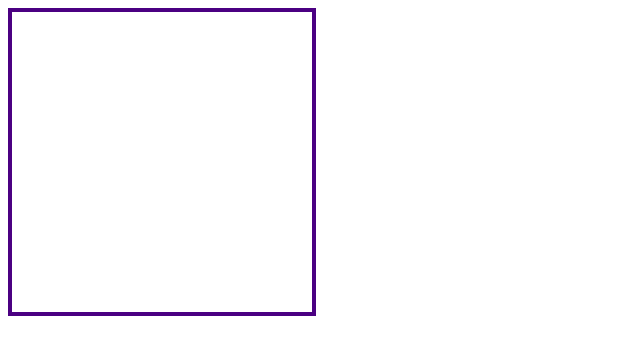
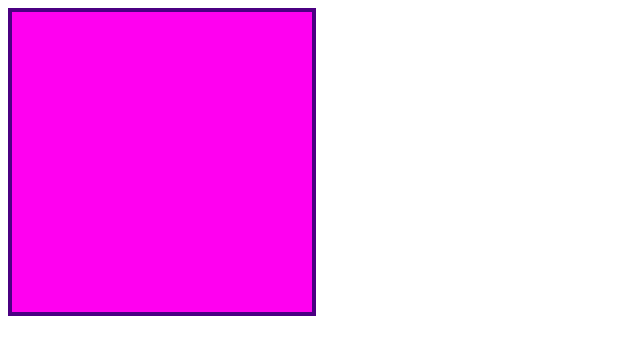
Before and after one commit to devon-wolf/color-changer-lab, a React app: page / in a window 1280 px wide. Shown: the top 354 px of the page, without its empty margins (0-640 px from the left). Built offline with nearby package versions, Linux system fonts and the light colour scheme.

Commit message:
Add container

```diff
--- a/src/components/app/App.jsx
+++ b/src/components/app/App.jsx
@@ -1,6 +1,6 @@
 import React from 'react';
-import ColoredSquare from '../display/ColoredSquare';
+import ColorChanger from '../../containers/ColorChanger';
 
 export default function App() {
-  return <ColoredSquare color="#FFFFFF" />;
+  return <ColorChanger />;
 }
--- a/src/components/display/ColoredSquare.jsx
+++ b/src/components/display/ColoredSquare.jsx
@@ -4,7 +4,7 @@ import PropTypes from 'prop-types';
 import style from './square.css';
 
 const ColoredSquare = ({ color }) => (
-	<div className={style.square} style={{backgroundColor: color}}></div>
+	<div className={style.square} style={{background: color}}></div>
 );
 
 ColoredSquare.propTypes = {
--- a/src/containers/ColorChanger.jsx
+++ b/src/containers/ColorChanger.jsx
@@ -0,0 +1,10 @@
+import React, { Component } from 'react';
+import ColoredSquare from '../components/display/ColoredSquare';
+
+export default class ColorChanger extends Component {
+	render () {
+		return (
+			<ColoredSquare color="#FF00F0" />
+		);
+	}
+}
```
